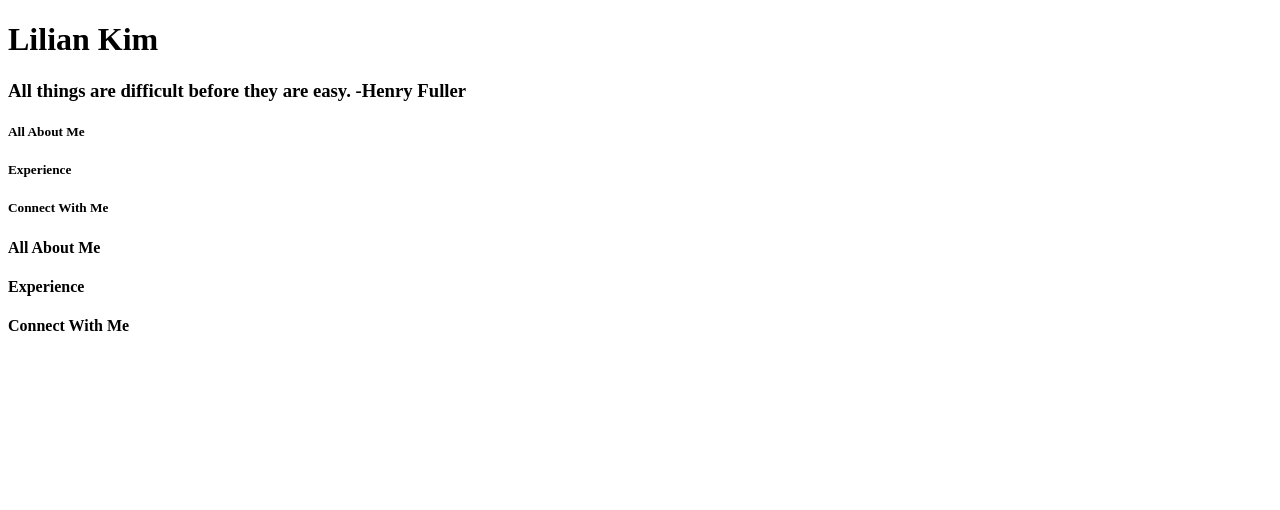
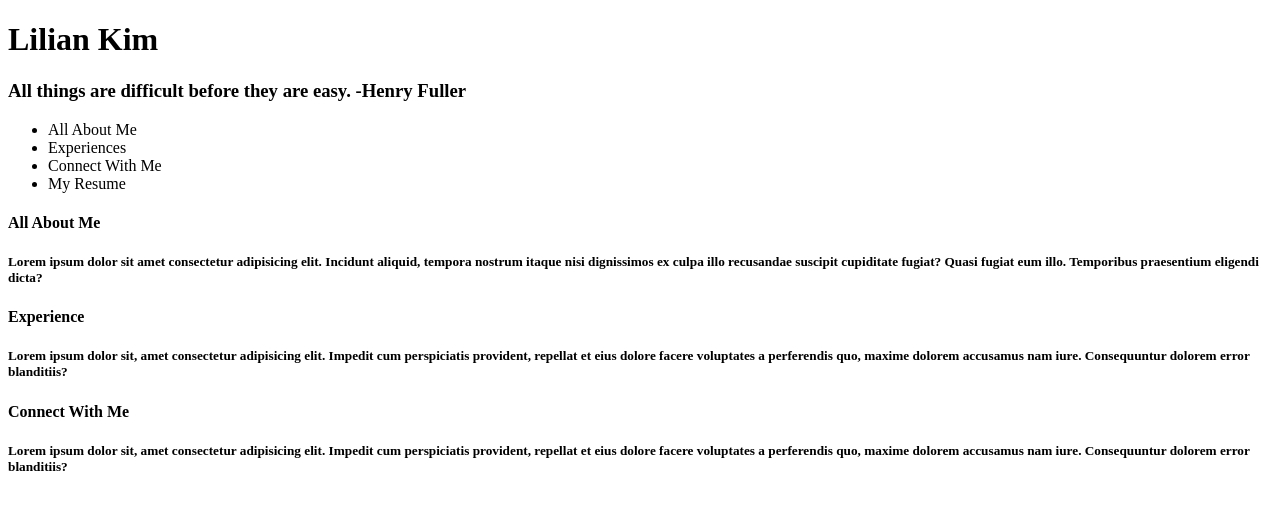
Before and after one commit to liliankim/homework-2, a plain HTML site: page index.html in a window 1280 px wide. Drawn offline with Linux system fonts and the light colour scheme; files that its build step writes are made by us from their sources.

Commit message:
added ul,clean space, filler info

```diff
--- a/index.html
+++ b/index.html
@@ -9,38 +9,43 @@
 
 <body>
 
-
 <header>
 <h1>Lilian Kim</h1>
 </header>
 <h3>All things are difficult before they are easy. -Henry Fuller</h3>
 
 <main>
-
 </main>
 
 <nav>
-<h5>All About Me</h5>
-<h5>Experience</h5>
-<h5> Connect With Me</h5>
+    <ul>
+        <li>All About Me </li>
+        <li>Experiences</li>
+        <li>Connect With Me</li>
+        <li>My Resume</li>
+    </ul>
 </nav>
-
-<aside>
-</aside>
 
 <p>
 <h4> All About Me</h4>
+<h5>Lorem ipsum dolor sit amet consectetur adipisicing elit.
+    Incidunt aliquid, tempora nostrum itaque nisi dignissimos ex culpa illo recusandae suscipit cupiditate fugiat?
+     Quasi fugiat eum illo. Temporibus praesentium eligendi dicta?</h5>
 </p>
 
 <p>
     <h4> Experience</h4>
+    <h5>Lorem ipsum dolor sit, amet consectetur adipisicing elit.
+        Impedit cum perspiciatis provident, repellat et eius dolore facere voluptates a perferendis quo, maxime dolorem accusamus nam iure.
+        Consequuntur dolorem error blanditiis?</h5>
 </p>
 
 <p>
     <h4> Connect With Me</h4>
-</p>
+    <h5>Lorem ipsum dolor sit, amet consectetur adipisicing elit.
+        Impedit cum perspiciatis provident, repellat et eius dolore facere voluptates a perferendis quo, maxime dolorem accusamus nam iure.
+        Consequuntur dolorem error blanditiis?</h5>
 <footer>
-
 </footer>
 
 
```
